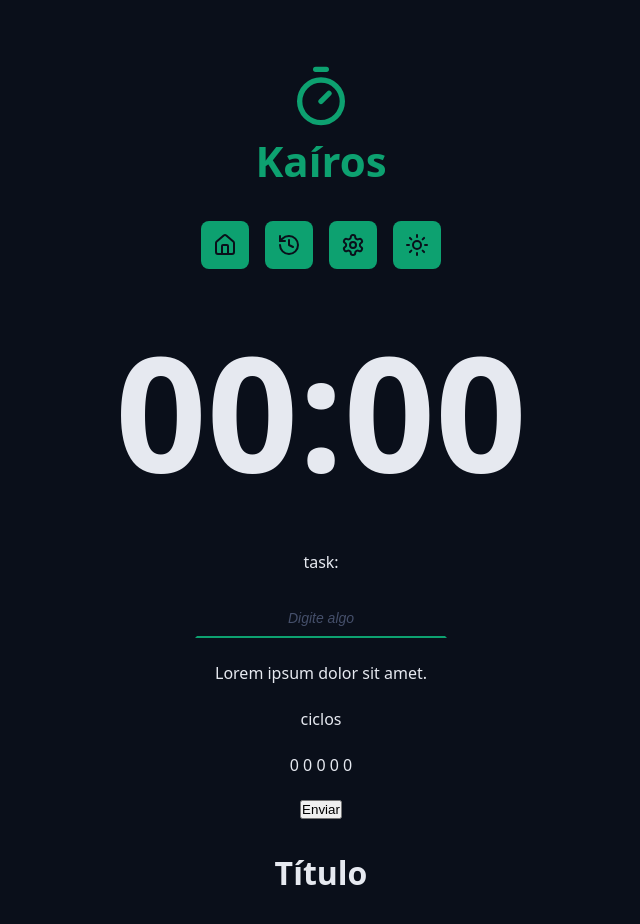
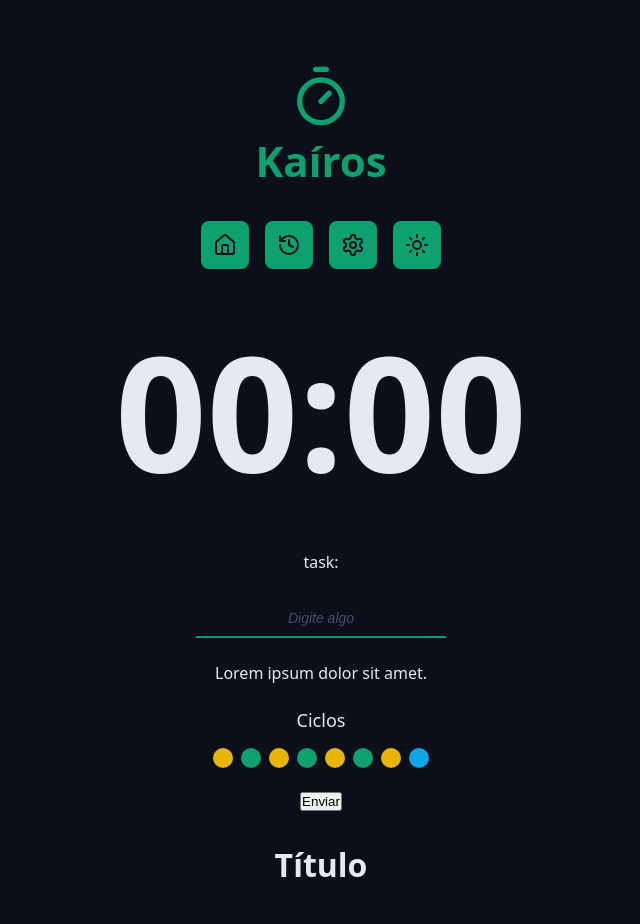
Before and after one commit to LuisAraujo-Dev/kairos-pomodoro, a React (Vite) app: page / in a window 1280 px wide. Shown: the whole page, without its empty margins (319-959 px from the left). Built offline with nearby package versions, Linux system fonts and the light colour scheme.

Commit message:
style&feat: creat and styling Cycles component

```diff
--- a/src/App.tsx
+++ b/src/App.tsx
@@ -7,6 +7,7 @@ import { Logo } from "./components/Logo";
 import { Menu } from "./components/Menu";
 import { CountDown } from "./components/CountDown";
 import { DeufaltInput } from "./components/DefaultInput";
+import { Cycles } from "./components/Cycles";
 
 export function App() {
   return (
@@ -38,8 +39,7 @@ export function App() {
           </div>
 
           <div className="formRow">
-            <p>ciclos</p>
-            <p>0 0 0 0 0 </p>
+            <Cycles />
           </div>
 
           <div className="formRow">
--- /dev/null
+++ b/src/components/Cycles/index.tsx
@@ -0,0 +1,18 @@
+import styles from "./styles.module.css";
+
+export function Cycles() {
+  return <div className={styles.cycles}>
+    <span>Ciclos</span>
+
+    <div className={styles.cyclesDots}>
+      <span className={`${styles.cyclesDot} ${styles.WorkTime}`}></span>
+      <span className={`${styles.cyclesDot} ${styles.shortBreakTime}`}></span>
+      <span className={`${styles.cyclesDot} ${styles.WorkTime}`}></span>
+      <span className={`${styles.cyclesDot} ${styles.shortBreakTime}`}></span>
+      <span className={`${styles.cyclesDot} ${styles.WorkTime}`}></span>
+      <span className={`${styles.cyclesDot} ${styles.shortBreakTime}`}></span>
+      <span className={`${styles.cyclesDot} ${styles.WorkTime}`}></span>
+      <span className={`${styles.cyclesDot} ${styles.longBreakTime}`}></span>
+    </div>
+    </div>;
+}
--- /dev/null
+++ b/src/components/Cycles/styles.module.css
@@ -0,0 +1,32 @@
+.cycles {
+    display: flex;
+    flex-direction: column;
+    gap: 1.6rem;
+    align-items: center;
+    justify-content: center;
+    font-size: 1.8rem;
+}
+
+.cyclesDots {
+    display: flex;
+    gap: .8rem;
+}
+
+.cyclesDot {
+    width: 2rem;
+    height: 2rem;
+    border-radius: 50%;
+    background-color: var(--primary);
+}
+
+.WorkTime {
+    background: var(--warning);
+}
+
+.shortBrakTime {
+    background: var(--primary);
+}
+
+.longBreakTime {
+    background: var(--info);
+};
```
